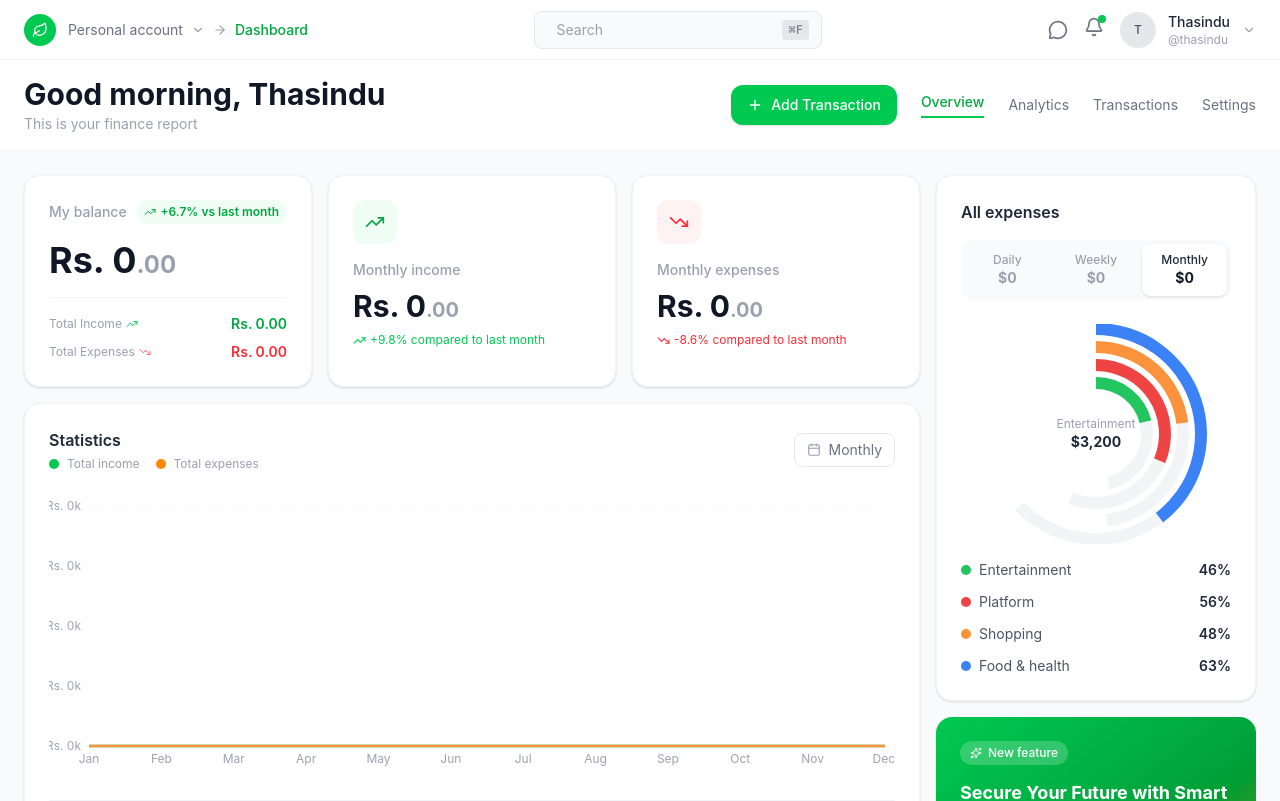
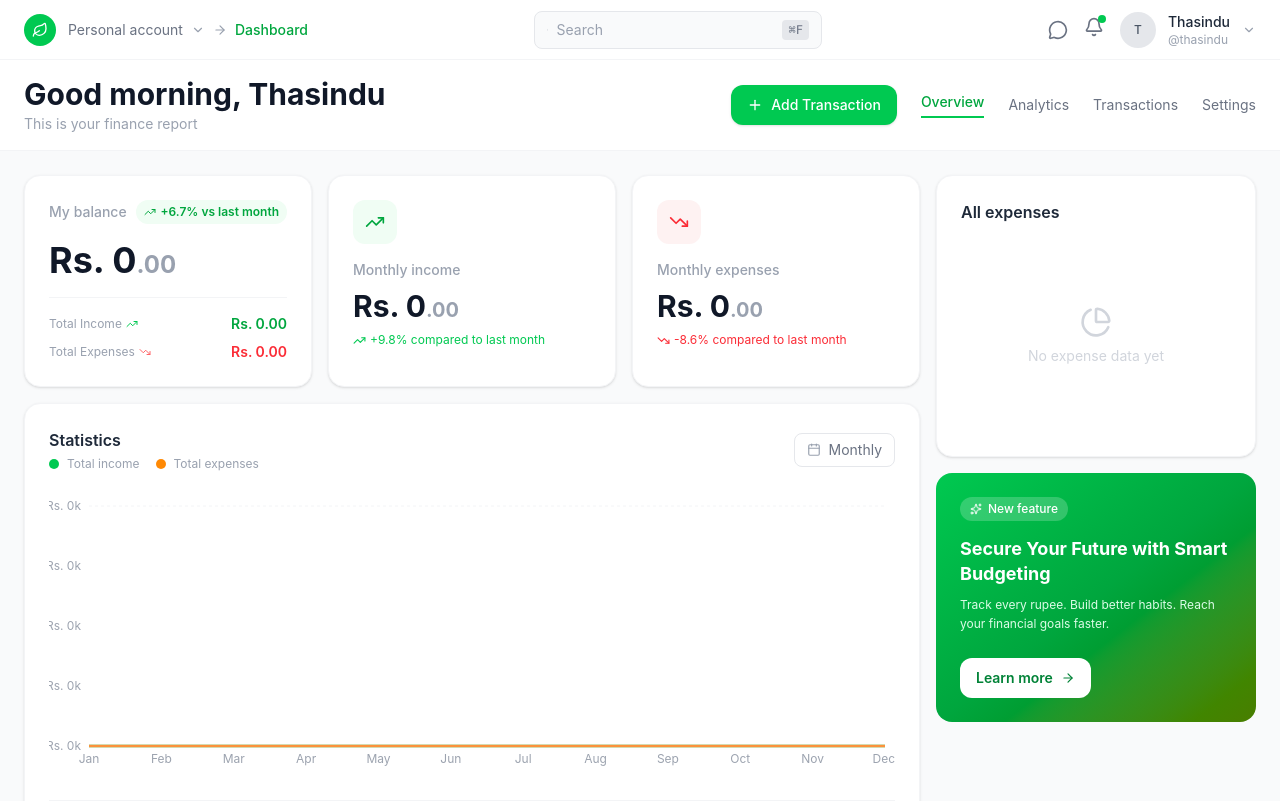
Before and after one commit to Thasindu-R/PrimeLedger, a React (Vite) app: page / in a window 1280 px wide. Shown: the top 801 px of the page. Built offline with nearby package versions, Linux system fonts and the light colour scheme.

Commit message:
Change the amount format

```diff
--- a/src/components/AllExpensesPanel.tsx
+++ b/src/components/AllExpensesPanel.tsx
@@ -4,12 +4,7 @@ import { PieChart as PieChartIcon } from 'lucide-react';
 
 const RING_COLORS = ['#22c55e', '#ef4444', '#fb923c', '#3b82f6', '#a855f7', '#eab308', '#14b8a6'];
 
-const MOCK_CATEGORIES: CategoryBreakdown[] = [
-  { category: 'Entertainment', total: 3200, count: 5, percentage: 46 },
-  { category: 'Platform', total: 3900, count: 8, percentage: 56 },
-  { category: 'Shopping', total: 3350, count: 6, percentage: 48 },
-  { category: 'Food & health', total: 4400, count: 9, percentage: 63 },
-];
+
 
 export interface CategoryBreakdown {
   category: string;
@@ -29,11 +24,11 @@ export function AllExpensesPanel({
   daily,
   weekly,
   monthly,
-  categories = MOCK_CATEGORIES,
+  categories,
 }: AllExpensesPanelProps) {
   const [activePeriod, setActivePeriod] = useState<'daily' | 'weekly' | 'monthly'>('monthly');
 
-  const displayCategories = categories.length > 0 ? categories : MOCK_CATEGORIES;
+  const displayCategories = categories;
   const largestCategory = displayCategories[0];
 
   if (displayCategories.length === 0) {
--- a/src/components/StatisticsChart.tsx
+++ b/src/components/StatisticsChart.tsx
@@ -16,23 +16,8 @@ export interface MonthlyDataPoint {
   expense: number;
 }
 
-const MOCK_DATA: MonthlyDataPoint[] = [
-  { month: 'Jan', income: 12000, expense: 7000 },
-  { month: 'Feb', income: 14000, expense: 6500 },
-  { month: 'Mar', income: 13500, expense: 8000 },
-  { month: 'Apr', income: 15000, expense: 7200 },
-  { month: 'May', income: 14800, expense: 6800 },
-  { month: 'Jun', income: 13200, expense: 7500 },
-  { month: 'Jul', income: 16281, expense: 6638 },
-  { month: 'Aug', income: 15500, expense: 7100 },
-  { month: 'Sep', income: 14200, expense: 6900 },
-  { month: 'Oct', income: 15800, expense: 7300 },
-  { month: 'Nov', income: 16000, expense: 6700 },
-  { month: 'Dec', income: 15200, expense: 7800 },
-];
-
 interface StatisticsChartProps {
-  data?: MonthlyDataPoint[];
+  data: MonthlyDataPoint[];
   avgIncome: number;
   avgExpense: number;
   avgIncomeChange: number;
@@ -54,7 +39,7 @@ function CustomTooltip({ active, payload, label }: any) {
 }
 
 export function StatisticsChart({
-  data = MOCK_DATA,
+  data,
   avgIncome,
   avgExpense,
   avgIncomeChange,
--- a/src/components/TransactionItem.tsx
+++ b/src/components/TransactionItem.tsx
@@ -18,7 +18,7 @@ export function TransactionItem({ transaction, onDelete }: TransactionItemProps)
   };
 
   const formatAmount = (amount: number) => {
-    return amount.toLocaleString('en-IN', {
+    return amount.toLocaleString('en-US', {
       minimumFractionDigits: 2,
       maximumFractionDigits: 2,
     });
--- a/src/utils/formatCurrency.ts
+++ b/src/utils/formatCurrency.ts
@@ -1,5 +1,5 @@
 export function formatCurrency(amount: number): string {
-  const formatter = new Intl.NumberFormat('en-IN', {
+  const formatter = new Intl.NumberFormat('en-US', {
     minimumFractionDigits: 2,
     maximumFractionDigits: 2,
   });
@@ -8,7 +8,7 @@ export function formatCurrency(amount: number): string {
 }
 
 export function formatCurrencyParts(amount: number): { whole: string; decimal: string } {
-  const formatter = new Intl.NumberFormat('en-IN', {
+  const formatter = new Intl.NumberFormat('en-US', {
     minimumFractionDigits: 2,
     maximumFractionDigits: 2,
   });
```
